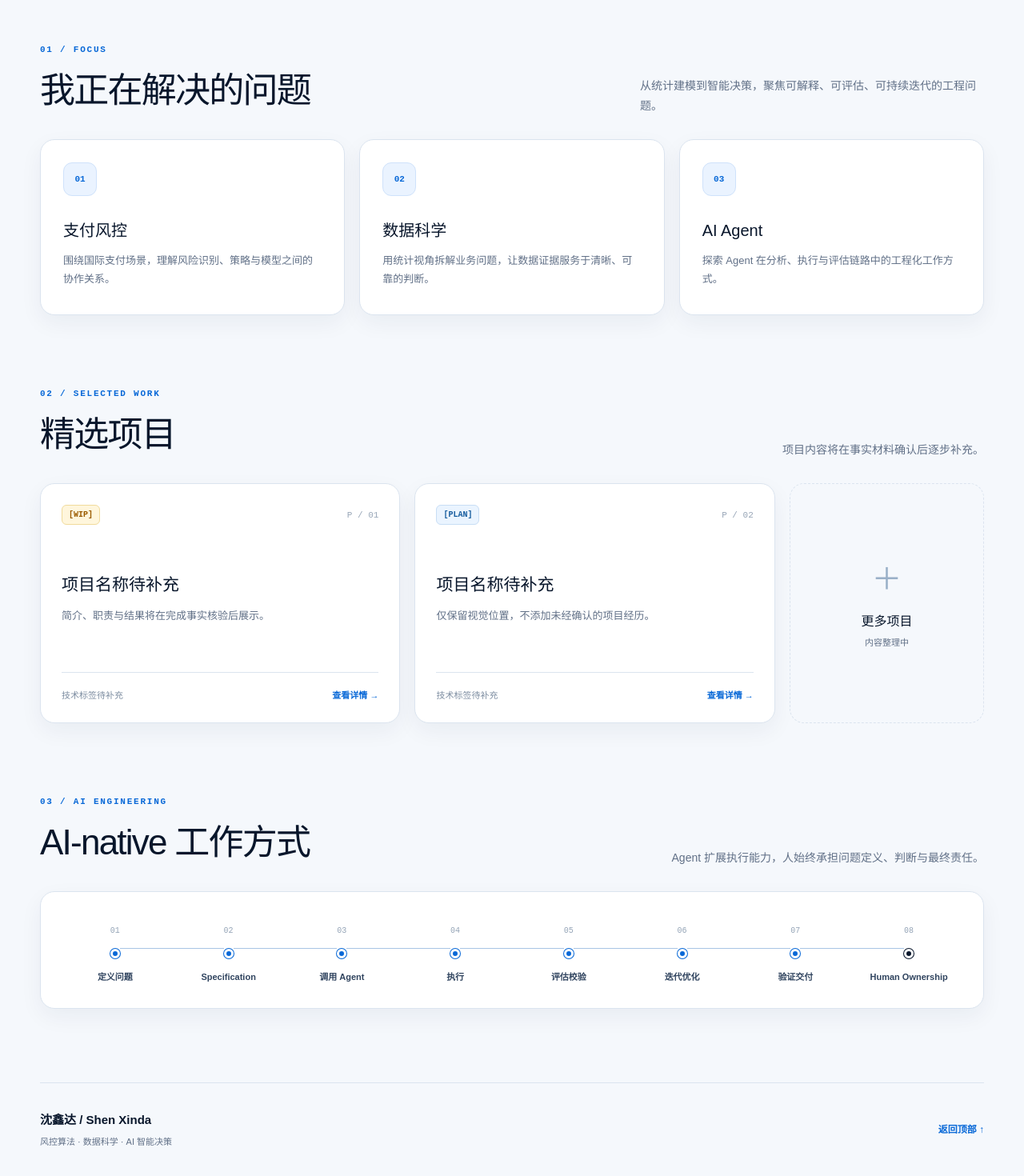
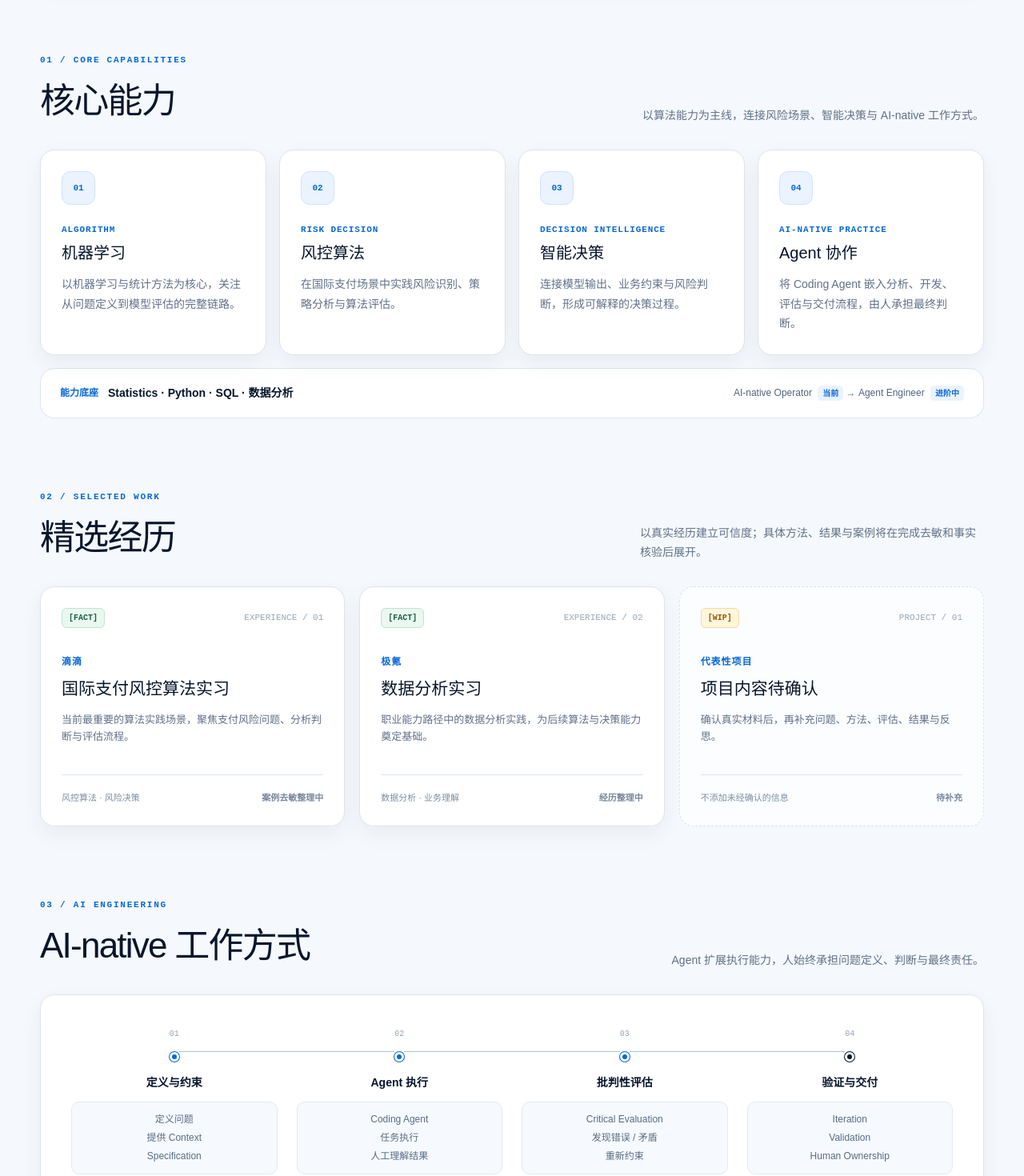
Before and after one commit to ArchimeDAs0612/shenxinda-portfolio-website, a Next.js app: page / in a window 1280 px wide. Shown: the part 760-2230 px from the top of the page at 80% size. Built offline with nearby package versions, Linux system fonts and the light colour scheme.

Commit message:
Refine positioning and automate portfolio publishing

```diff
--- a/app/globals.css
+++ b/app/globals.css
@@ -52,8 +52,9 @@ h1 { margin: 0; font-size: clamp(58px, 7vw, 90px); line-height: 1; letter-spacin
 .hero h2 { margin: 22px 0 0; font-size: clamp(22px, 2.7vw, 34px); line-height: 1.25; letter-spacing: -.035em; color: var(--navy-2); }
 .identity { margin-top: 28px; padding-left: 18px; border-left: 3px solid var(--blue); color: #465872; font-size: 15px; line-height: 1.5; }
 .identity p { margin: 4px 0; }
-.tag-list { margin-top: 28px; display: flex; flex-wrap: wrap; gap: 8px; }
-.tag-list span { padding: 8px 11px; background: var(--blue-soft); border: 1px solid #cfe2fb; border-radius: 999px; color: #194d87; font-size: 11px; font-weight: 700; }
+.positioning { margin-top: 28px; display: flex; flex-wrap: wrap; gap: 8px; }
+.positioning span { padding: 8px 11px; background: var(--blue-soft); border: 1px solid #cfe2fb; border-radius: 999px; color: #194d87; font-size: 12px; font-weight: 700; }
+.career-note { max-width: 520px; margin: 15px 0 0; color: var(--muted); font-size: 14px; line-height: 1.7; }
 .actions { margin-top: 32px; display: flex; gap: 12px; flex-wrap: wrap; }
 .button { min-width: 132px; min-height: 46px; padding: 0 19px; display: inline-flex; align-items: center; justify-content: center; gap: 18px; border-radius: 9px; font-size: 13px; font-weight: 700; }
 .button.primary { background: var(--blue); color: white; box-shadow: 0 8px 22px rgba(8,104,215,.21); }
@@ -75,44 +76,54 @@ h1 { margin: 0; font-size: clamp(58px, 7vw, 90px); line-height: 1; letter-spacin
 .section-heading > p { max-width: 430px; margin: 0 0 2px; color: var(--muted); font-size: 14px; line-height: 1.75; }
 .section-index { margin: 0 0 12px; color: var(--blue); font: 700 11px monospace; letter-spacing: .16em; }
 .section-heading h2 { margin: 0; font-size: clamp(30px, 3.5vw, 44px); letter-spacing: -.04em; color: var(--navy); }
-.focus-grid { display: grid; grid-template-columns: repeat(3, 1fr); gap: 18px; }
-.focus-card { min-height: 220px; padding: 28px; }
+.focus-grid { display: grid; grid-template-columns: repeat(4, 1fr); gap: 16px; }
+.focus-card { min-height: 246px; padding: 26px; }
 .focus-card .icon { width: 42px; height: 42px; display: grid; place-items: center; background: var(--blue-soft); border: 1px solid #cfe2fb; border-radius: 11px; color: var(--blue); font: 700 11px monospace; }
-.focus-card h3 { margin: 28px 0 12px; font-size: 20px; color: var(--navy); }
-.focus-card p { margin: 0; color: var(--muted); font-size: 13px; line-height: 1.75; }
-.project-grid { display: grid; grid-template-columns: 1fr 1fr .54fr; gap: 18px; }
+.focus-card .capability-en { margin: 24px 0 7px; color: var(--blue); font: 700 11px/1.3 monospace; letter-spacing: .08em; }
+.focus-card h3 { margin: 0 0 12px; font-size: 20px; color: var(--navy); }
+.focus-card > p:last-child { margin: 0; color: var(--muted); font-size: 14px; line-height: 1.75; }
+.foundation-bar { margin-top: 16px; padding: 20px 24px; display: flex; align-items: center; justify-content: space-between; gap: 24px; box-shadow: none; }
+.foundation-bar div { display: flex; align-items: center; flex-wrap: wrap; gap: 12px; }
+.foundation-bar div > span { color: var(--blue); font-size: 12px; font-weight: 700; }
+.foundation-bar strong { color: var(--navy); font-size: 14px; }
+.foundation-bar > p { margin: 0; color: #52657e; font-size: 12px; }
+.foundation-bar > p span { margin-left: 4px; padding: 4px 6px; border-radius: 5px; background: var(--blue-soft); color: var(--blue); font-size: 10px; font-weight: 700; }
+.project-grid { display: grid; grid-template-columns: repeat(3, 1fr); gap: 18px; }
 .project-card { min-height: 300px; padding: 26px; display: flex; flex-direction: column; justify-content: space-between; }
 .project-top, .project-footer { display: flex; align-items: center; justify-content: space-between; gap: 16px; }
-.status { padding: 6px 8px; border-radius: 6px; font: 700 10px monospace; }.status.wip { color: #9a5b00; background: #fff6dc; border: 1px solid #f1db9c; }.status.plan { color: #175d9e; background: #eaf4ff; border: 1px solid #c8def5; }
+.status { padding: 6px 8px; border-radius: 6px; font: 700 10px monospace; }.status.fact { color: #17623b; background: #eaf8f0; border: 1px solid #bfe4ce; }.status.wip { color: #9a5b00; background: #fff6dc; border: 1px solid #f1db9c; }.status.plan { color: #175d9e; background: #eaf4ff; border: 1px solid #c8def5; }
 .project-no { color: #98a6b7; font: 11px monospace; }
+.project-company { margin: 0 0 8px !important; color: var(--blue) !important; font: 700 12px/1.3 monospace !important; letter-spacing: .08em; }
 .project-card h3 { margin: 0 0 12px; color: var(--navy); font-size: 21px; }.project-card p { margin: 0; color: var(--muted); font-size: 13px; line-height: 1.65; }
 .project-footer { padding-top: 20px; border-top: 1px solid var(--line); color: #7d8da1; font-size: 11px; }.project-footer .detail { color: var(--blue); font-weight: 700; }
-.project-more { align-items: center; justify-content: center; text-align: center; border-style: dashed; background: transparent; box-shadow: none; color: #7890aa; }.project-more .plus { font-size: 38px; color: #9ab0c8; }.project-more h3 { margin: 12px 0 5px; font-size: 16px; }.project-more p { font-size: 11px; }
+.project-placeholder { border-style: dashed; background: #fbfdff; box-shadow: none; }.project-footer .muted-detail { color: #77889d; }
 .workflow-section { padding-bottom: 92px; }
-.workflow { padding: 34px 22px 30px; display: grid; grid-template-columns: repeat(8, 1fr); overflow: hidden; }
+.workflow { padding: 34px 26px 30px; display: grid; grid-template-columns: repeat(4, 1fr); overflow: hidden; }
 .workflow-item { position: relative; min-width: 0; text-align: center; }
 .workflow-number { color: #93a3b6; font: 10px monospace; }
 .workflow-dot { position: relative; z-index: 2; width: 12px; height: 12px; margin: 13px auto 16px; border: 3px solid white; border-radius: 50%; background: var(--blue); box-shadow: 0 0 0 1px var(--blue); }
 .workflow-item:last-child .workflow-dot { background: var(--navy); box-shadow: 0 0 0 1px var(--navy); }
 .workflow-line { position: absolute; z-index: 1; height: 1px; width: calc(100% - 12px); left: calc(50% + 6px); top: 36px; background: #a8c4e4; }
-.workflow-item strong { display: block; padding: 0 6px; color: #30445f; font-size: 11px; line-height: 1.45; }
+.workflow-item strong { display: block; padding: 0 8px; color: var(--navy); font-size: 14px; line-height: 1.45; }
+.workflow-steps { margin: 14px 12px 0; padding: 13px 12px; display: flex; flex-direction: column; gap: 7px; background: #f6f9fd; border: 1px solid #e1e9f3; border-radius: 10px; }
+.workflow-steps span { color: #596c84; font-size: 12px; line-height: 1.35; }
 footer { padding: 34px 0 42px; border-top: 1px solid var(--line); display: flex; justify-content: space-between; align-items: center; color: var(--navy); }
 footer strong { font-size: 15px; } footer p { margin: 7px 0 0; color: var(--muted); font-size: 11px; } footer a { color: var(--blue); font-size: 12px; font-weight: 700; }
 
 @media (max-width: 900px) {
   .nav { grid-template-columns: 1fr auto; }.nav-links { display: none; }
   .hero { grid-template-columns: 1fr; }.hero-copy { padding: 56px 42px; }.hero-visual { min-height: 460px; border-left: 0; border-top: 1px solid var(--line); }
-  .focus-grid { grid-template-columns: 1fr; }.focus-card { min-height: auto; }
-  .project-grid { grid-template-columns: 1fr 1fr; }.project-more { grid-column: 1 / -1; min-height: 160px; }
-  .workflow { grid-template-columns: repeat(4, 1fr); gap: 34px 0; }.workflow-item:nth-child(4) .workflow-line { display: none; }
+  .focus-grid { grid-template-columns: 1fr 1fr; }.focus-card { min-height: 220px; }.foundation-bar { align-items: flex-start; flex-direction: column; }
+  .project-grid { grid-template-columns: 1fr 1fr; }.project-placeholder { grid-column: 1 / -1; min-height: 240px; }
+  .workflow { grid-template-columns: repeat(2, 1fr); gap: 34px 0; }.workflow-item:nth-child(2) .workflow-line { display: none; }
 }
 @media (max-width: 640px) {
   .site-header { padding: 12px 12px 0; }.nav { min-height: 62px; padding: 0 12px 0 18px; border-radius: 12px; grid-template-columns: 1fr 90px; }.brand strong { font-size: 16px; }.nav-links { display: none; }.contact-button { min-height: 36px; }
   .page-shell { width: min(100% - 24px, 1180px); margin-top: 14px; }.hero { min-height: auto; border-radius: 14px; }.hero-copy { padding: 46px 24px; }
   h1 { font-size: 56px; }.hero h2 { font-size: 24px; }.identity { font-size: 13px; }.hero-visual { min-height: 380px; }.portrait-slot { height: 300px; width: 220px; }
-  .section { padding-top: 70px; }.section-heading { align-items: start; flex-direction: column; gap: 14px; }.section-heading h2 { font-size: 32px; }
-  .project-grid { grid-template-columns: 1fr; }.project-more { grid-column: auto; }.workflow { grid-template-columns: 1fr; padding: 26px 24px; gap: 0; }
-  .workflow-item { min-height: 72px; display: grid; grid-template-columns: 28px 18px 1fr; align-items: start; text-align: left; }.workflow-number { padding-top: 1px; }.workflow-dot { margin: 2px 0 0 2px; }.workflow-line { width: 1px; height: 54px; left: 35px; top: 14px; }.workflow-item:nth-child(4) .workflow-line { display: block; }.workflow-item:last-child { min-height: 24px; }
-  .workflow-item strong { padding: 0; font-size: 13px; } footer { align-items: flex-start; gap: 22px; }
+  .section { padding-top: 70px; }.section-heading { align-items: start; flex-direction: column; gap: 14px; }.section-heading h2 { font-size: 32px; }.focus-grid { grid-template-columns: 1fr; }.focus-card { min-height: auto; }.foundation-bar { padding: 20px; }
+  .project-grid { grid-template-columns: 1fr; }.project-placeholder { grid-column: auto; }.workflow { grid-template-columns: 1fr; padding: 26px 24px; gap: 0; }
+  .workflow-item { min-height: 150px; display: grid; grid-template-columns: 28px 18px 1fr; align-items: start; text-align: left; }.workflow-number { padding-top: 1px; }.workflow-dot { margin: 2px 0 0 2px; }.workflow-line { width: 1px; height: 132px; left: 35px; top: 14px; }.workflow-item:nth-child(2) .workflow-line { display: block; }.workflow-item:last-child { min-height: 120px; }
+  .workflow-item strong { padding: 0 0 0 4px; font-size: 14px; }.workflow-steps { grid-column: 3; margin: 12px 0 18px 4px; } footer { align-items: flex-start; gap: 22px; }
 }
 @media (prefers-reduced-motion: reduce) { html { scroll-behavior: auto; } }
--- a/app/page.tsx
+++ b/app/page.tsx
@@ -1,15 +1,9 @@
-const tags = ['支付风控', '数据科学', '机器学习', '风险决策', 'AI Agent', 'SQL / Python'];
-
 const workflow = [
-  ['01', '定义问题'],
-  ['02', 'Specification'],
-  ['03', '调用 Agent'],
-  ['04', '执行'],
-  ['05', '评估校验'],
-  ['06', '迭代优化'],
-  ['07', '验证交付'],
-  ['08', 'Human Ownership'],
-];
+  ['01', '定义与约束', ['定义问题', '提供 Context', 'Specification']],
+  ['02', 'Agent 执行', ['Coding Agent', '任务执行', '人工理解结果']],
+  ['03', '批判性评估', ['Critical Evaluation', '发现错误 / 矛盾', '重新约束']],
+  ['04', '验证与交付', ['Iteration', 'Validation', 'Human Ownership']],
+] as const;
 
 export default function Home() {
   return (
@@ -30,16 +24,19 @@ export default function Home() {
       <div className="page-shell">
         <section className="hero card">
           <div className="hero-copy">
-            <p className="kicker"><span /> AI-NATIVE ALGORITHM &amp; DECISION ENGINEER</p>
+            <p className="kicker"><span /> ALGORITHM · RISK DECISION · AI-NATIVE PRACTICE</p>
             <h1>沈鑫达</h1>
-            <h2>风控算法 · 数据科学 · AI 智能决策</h2>
+            <h2>机器学习与风险决策实践者</h2>
             <div className="identity">
               <p>厦门大学 · 应用统计硕士</p>
               <p>滴滴国际支付风控算法实习生</p>
             </div>
-            <div className="tag-list" aria-label="核心能力标签">
-              {tags.map((tag) => <span key={tag}>{tag}</span>)}
+            <div className="positioning" aria-label="当前职业定位">
+              <span>Algorithm First</span>
+              <span>Risk Decision Domain</span>
+              <span>AI-native Operator</span>
             </div>
+            <p className="career-note">算法能力为主线，支付风控是当前真实落地最深的业务场景。</p>
             <div className="actions">
               <a className="button primary" href="#work">查看项目 <span>↗</span></a>
               <a className="button secondary" href="#resume">下载简历</a>
@@ -61,43 +58,53 @@ export default function Home() {
 
         <section className="section" id="about">
           <div className="section-heading">
-            <div><p className="section-index">01 / FOCUS</p><h2>我正在解决的问题</h2></div>
-            <p>从统计建模到智能决策，聚焦可解释、可评估、可持续迭代的工程问题。</p>
+            <div><p className="section-index">01 / CORE CAPABILITIES</p><h2>核心能力</h2></div>
+            <p>以算法能力为主线，连接风险场景、智能决策与 AI-native 工作方式。</p>
           </div>
           <div className="focus-grid">
             <article className="focus-card card">
-              <span className="icon">01</span><h3>支付风控</h3>
-              <p>围绕国际支付场景，理解风险识别、策略与模型之间的协作关系。</p>
+              <span className="icon">01</span><p className="capability-en">ALGORITHM</p><h3>机器学习</h3>
+              <p>以机器学习与统计方法为核心，关注从问题定义到模型评估的完整链路。</p>
             </article>
             <article className="focus-card card">
-              <span className="icon">02</span><h3>数据科学</h3>
-              <p>用统计视角拆解业务问题，让数据证据服务于清晰、可靠的判断。</p>
+              <span className="icon">02</span><p className="capability-en">RISK DECISION</p><h3>风控算法</h3>
+              <p>在国际支付场景中实践风险识别、策略分析与算法评估。</p>
             </article>
             <article className="focus-card card">
-              <span className="icon">03</span><h3>AI Agent</h3>
-              <p>探索 Agent 在分析、执行与评估链路中的工程化工作方式。</p>
+              <span className="icon">03</span><p className="capability-en">DECISION INTELLIGENCE</p><h3>智能决策</h3>
+              <p>连接模型输出、业务约束与风险判断，形成可解释的决策过程。</p>
             </article>
+            <article className="focus-card card">
+              <span className="icon">04</span><p className="capability-en">AI-NATIVE PRACTICE</p><h3>Agent 协作</h3>
+              <p>将 Coding Agent 嵌入分析、开发、评估与交付流程，由人承担最终判断。</p>
+            </article>
+          </div>
+          <div className="foundation-bar card">
+            <div><span>能力底座</span><strong>Statistics · Python · SQL · 数据分析</strong></div>
+            <p>AI-native Operator <span>当前</span> → Agent Engineer <span>进阶中</span></p>
           </div>
         </section>
 
         <section className="section" id="work">
           <div className="section-heading compact">
-            <div><p className="section-index">02 / SELECTED WORK</p><h2>精选项目</h2></div>
-            <p>项目内容将在事实材料确认后逐步补充。</p>
+            <div><p className="section-index">02 / SELECTED WORK</p><h2>精选经历</h2></div>
+            <p>以真实经历建立可信度；具体方法、结果与案例将在完成去敏和事实核验后展开。</p>
           </div>
           <div className="project-grid">
             <article className="project-card card">
-              <div className="project-top"><span className="status wip">[WIP]</span><span className="project-no">P / 01</span></div>
-              <div><h3>项目名称待补充</h3><p>简介、职责与结果将在完成事实核验后展示。</p></div>
-              <div className="project-footer"><span>技术标签待补充</span><span className="detail">查看详情 →</span></div>
+              <div className="project-top"><span className="status fact">[FACT]</span><span className="project-no">EXPERIENCE / 01</span></div>
+              <div><p className="project-company">滴滴</p><h3>国际支付风控算法实习</h3><p>当前最重要的算法实践场景，聚焦支付风险问题、分析判断与评估流程。</p></div>
+              <div className="project-footer"><span>风控算法 · 风险决策</span><span className="detail muted-detail">案例去敏整理中</span></div>
             </article>
             <article className="project-card card">
-              <div className="project-top"><span className="status plan">[PLAN]</span><span className="project-no">P / 02</span></div>
-              <div><h3>项目名称待补充</h3><p>仅保留视觉位置，不添加未经确认的项目经历。</p></div>
-              <div className="project-footer"><span>技术标签待补充</span><span className="detail">查看详情 →</span></div>
+              <div className="project-top"><span className="status fact">[FACT]</span><span className="project-no">EXPERIENCE / 02</span></div>
+              <div><p className="project-company">极氪</p><h3>数据分析实习</h3><p>职业能力路径中的数据分析实践，为后续算法与决策能力奠定基础。</p></div>
+              <div className="project-footer"><span>数据分析 · 业务理解</span><span className="detail muted-detail">经历整理中</span></div>
             </article>
-            <article className="project-card card project-more">
-              <span className="plus">＋</span><h3>更多项目</h3><p>内容整理中</p>
+            <article className="project-card card project-placeholder">
+              <div className="project-top"><span className="status wip">[WIP]</span><span className="project-no">PROJECT / 01</span></div>
+              <div><p className="project-company">代表性项目</p><h3>项目内容待确认</h3><p>确认真实材料后，再补充问题、方法、评估、结果与反思。</p></div>
+              <div className="project-footer"><span>不添加未经确认的信息</span><span className="detail muted-detail">待补充</span></div>
             </article>
           </div>
         </section>
@@ -108,11 +115,14 @@ export default function Home() {
             <p>Agent 扩展执行能力，人始终承担问题定义、判断与最终责任。</p>
           </div>
           <div className="workflow card">
-            {workflow.map(([number, label], index) => (
+            {workflow.map(([number, label, steps], index) => (
               <div className="workflow-item" key={label}>
                 <span className="workflow-number">{number}</span>
                 <div className="workflow-dot" />
                 <strong>{label}</strong>
+                <div className="workflow-steps">
+                  {steps.map((step) => <span key={step}>{step}</span>)}
+                </div>
                 {index < workflow.length - 1 && <span className="workflow-line" />}
               </div>
             ))}
--- a/next.config.ts
+++ b/next.config.ts
@@ -1,5 +1,10 @@
 import type { NextConfig } from 'next';
 
-const nextConfig: NextConfig = {};
+const isPagesBuild = process.env.GITHUB_PAGES === 'true';
+
+const nextConfig: NextConfig = {
+  basePath: isPagesBuild ? '/shenxinda-portfolio-website' : undefined,
+  assetPrefix: isPagesBuild ? '/shenxinda-portfolio-website/' : undefined,
+};
 
 export default nextConfig;
--- a/package.json
+++ b/package.json
@@ -8,6 +8,7 @@
   "scripts": {
     "dev": "vinext dev",
     "build": "vinext build",
+    "build:pages": "GITHUB_PAGES=true vinext build",
     "start": "vinext start",
     "lint": "eslint . --ignore-pattern dist --ignore-pattern .next"
   },
```
